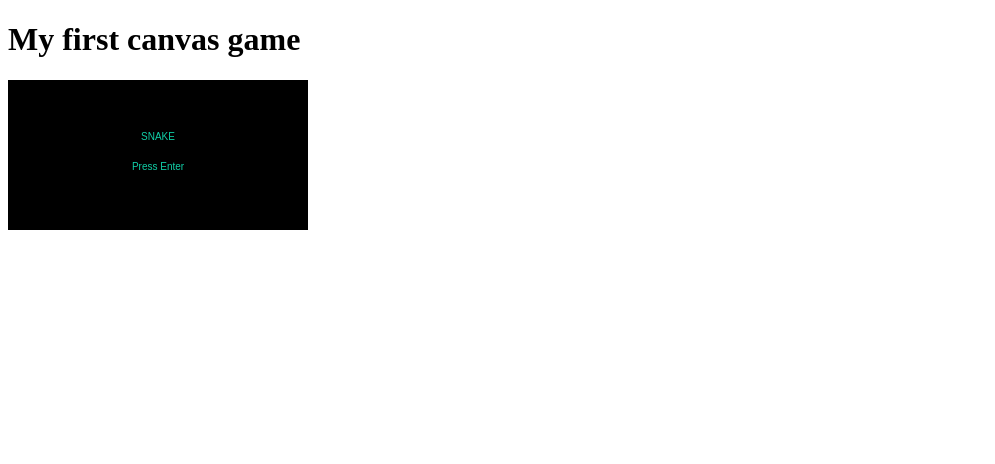
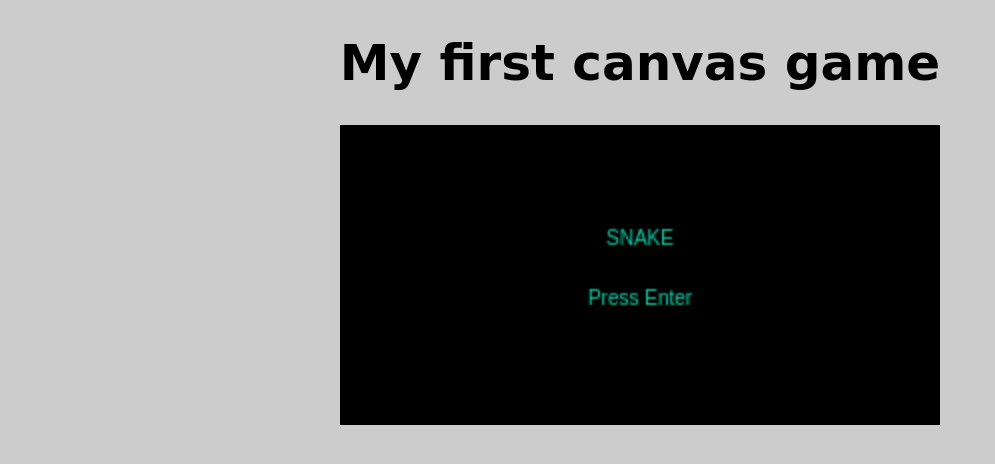
Before and after one commit to tomascravero/canvas-game, a plain HTML site: page index.html in a window 1280 px wide. Shown: the whole page, without its empty margins (0-995 px from the left). Drawn offline with Linux system fonts and the light colour scheme.

Commit message:
SNK-012: styles text

```diff
--- a/css/canvas.css
+++ b/css/canvas.css
@@ -1,5 +1,21 @@
+body {
+    background-color: #CCCCCC;
+}
+
+h1 {
+    font-size: 50px;
+    text-align: center;
+    font-family: 'Goldman', cursive;
+}
+
+p {
+    display: flex;
+    justify-content: center;
+    align-content: center;
+}
+
 #canvas {
-    width: 300px;
-    height: 150px;
+    width: 600px;
+    height: 300px;
     background-color: blueviolet;
 }
```
